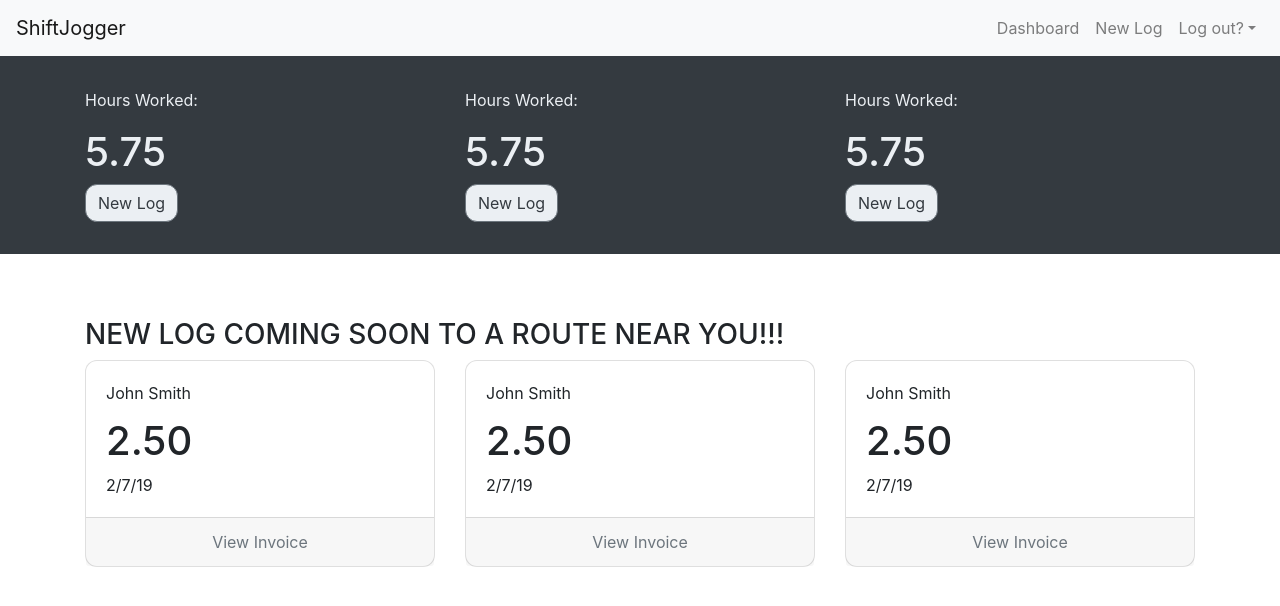
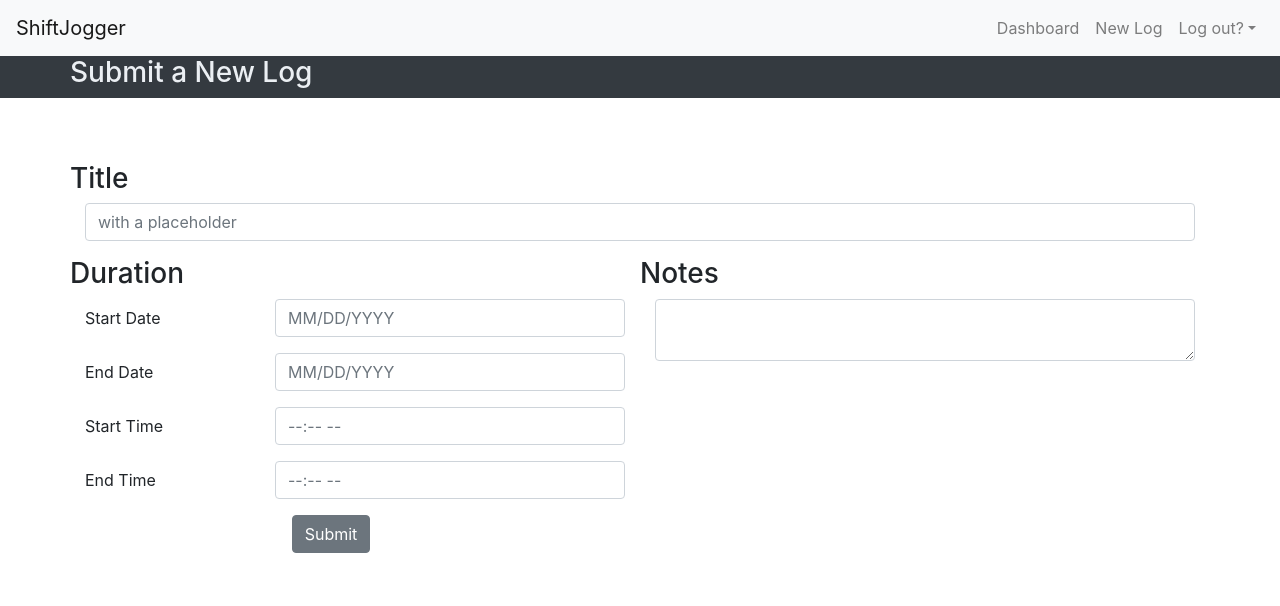
Before and after one commit to VolantTyler/shift-jogger-design, a React (Create React App) app: page /newlog in a window 1280 px wide. Shown: the top 606 px of the page. Built offline with nearby package versions, Linux system fonts and the light colour scheme.

Commit message:
WIP: new log form

```diff
--- a/src/components/NewLog.js
+++ b/src/components/NewLog.js
@@ -3,15 +3,20 @@ import React, { Component } from 'react';
 import {
     Container,
     Row,
-    Col
+    Col,
+    Button,
+    Form,
+    FormGroup,
+    Label,
+    Input,
+    FormText
     } from "reactstrap";
+
 //local imports
 import {
     DashboardBanner,
     SnapShotStyle
  } from "./componentStyles/dashboardStyles";
-import { DashboardBannerSummary } from "./DashboardBannerSummary";
-import { LogSnapshot } from "./LogSnapshot";
 //local style
 
 
@@ -26,32 +31,76 @@ export class NewLog extends Component {
             <DashboardBanner >
                 <Container>
                     <Row>
-                        <Col xs="12" sm="4">
-                            <DashboardBannerSummary />
-                        </Col>
-                        <Col xs="12" sm="4">
-                            <DashboardBannerSummary />
-                        </Col>
-                        <Col xs="12" sm="4">
-                            <DashboardBannerSummary />
-                        </Col>
+                        <h3>Submit a New Log</h3>
                     </Row>
                 </Container>
             </DashboardBanner>
 
             <Container style={SnapShotStyle}>
-                <h3>NEW LOG COMING SOON TO A ROUTE NEAR YOU!!!</h3>
+                <Form>
+                    {/* Title row */}
                     <Row>
+                        <h3>Title</h3>
+                        <hr></hr>
+                    </Row>
+                    <FormGroup row>
                         <Col >
-                        <LogSnapshot />
+                            <Input type="email" name="title" id="title" placeholder="with a placeholder" />
                         </Col>
-                    <Col>
-                        <LogSnapshot />
+                    </FormGroup>
+            <Row>
+                {/* Duration column */}
+                <Col sm={6}>
+                    <Row>
+                        <h3>Duration</h3>
+                        <hr></hr>
+                    </Row>
+                    <FormGroup row>
+                        <Label for="startDate" sm={4}>Start Date</Label>
+                        <Col sm={8}>
+                            <Input type="text" name="startDate" id="startDate" placeholder="MM/DD/YYYY" />
                         </Col>
-                    <Col>
-                        <LogSnapshot />
+                    </FormGroup>
+                    <FormGroup row>
+                        <Label for="endDate" sm={4}>End Date</Label>
+                        <Col sm={8}>
+                            <Input type="text" name="endDate" id="endDate" placeholder="MM/DD/YYYY" />
+                        </Col>
+                    </FormGroup>
+                    <FormGroup row>
+                        <Label for="startTime" sm={4}>Start Time</Label>
+                        <Col sm={8}>
+                            <Input type="text" name="startTime" id="startTime" placeholder="--:-- --" />
+                        </Col>
+                    </FormGroup>
+                    <FormGroup row>
+                        <Label for="endTime" sm={4}>End Time</Label>
+                        <Col sm={8}>
+                            <Input type="text" name="endTime" id="endTime" placeholder="--:-- --" />
+                        </Col>
+                    </FormGroup>
+                </Col>
+
+                {/* Notes column */}
+                <Col sm={6}>
+                    <Row>
+                        <h3>Notes</h3>
+                        <hr></hr>
+                    </Row>
+                    <FormGroup row style={{height: "100%"}}>
+                        {/* <Label for="notes" sm={2}>Notes</Label> */}
+                        <Col >
+                            <Input type="textarea" name="notes" id="notes" />
+                        </Col>
+                    </FormGroup>
                 </Col>
             </Row>
+                    <FormGroup check row>
+                        <Col sm={{ size: 10, offset: 2 }}>
+                            <Button>Submit</Button>
+                        </Col>
+                    </FormGroup>
+                </Form>
             </Container>
         </div>
     )
```
Lines whose indentation alone changed are shown as unchanged.
